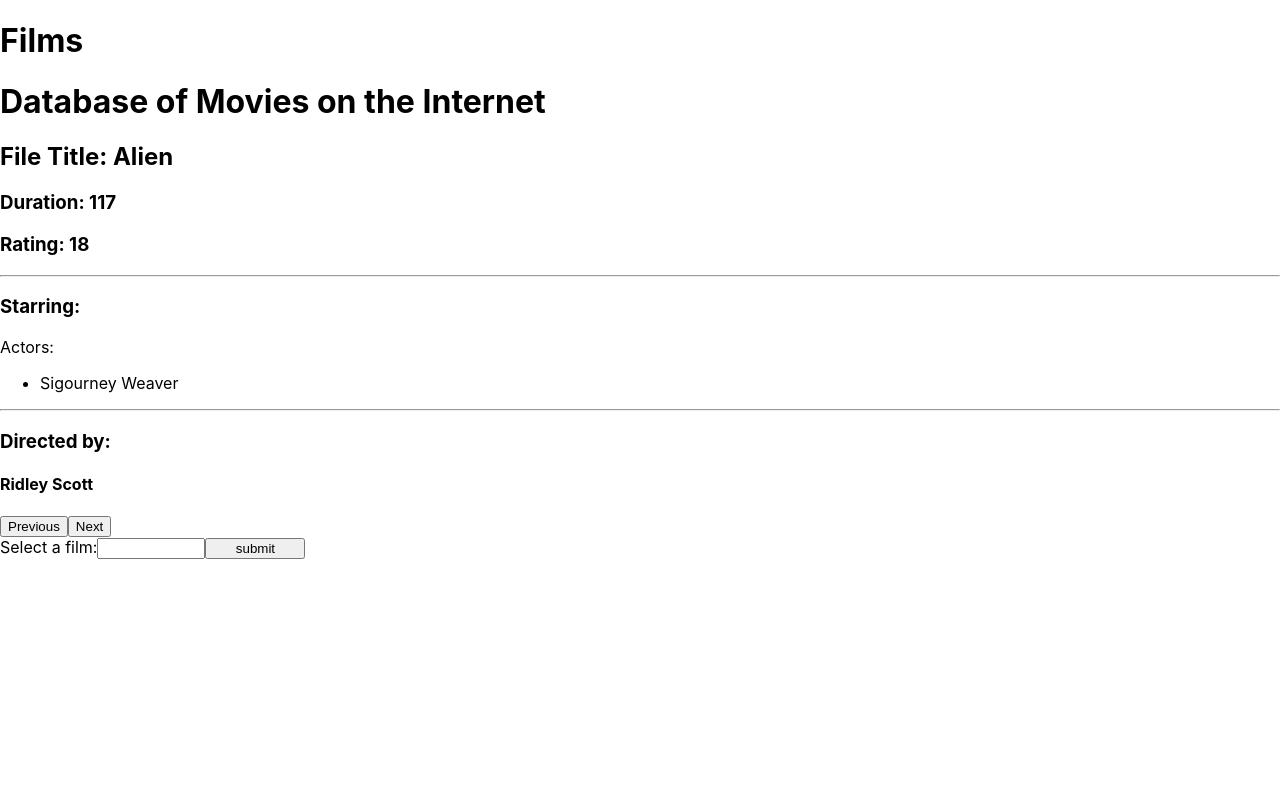
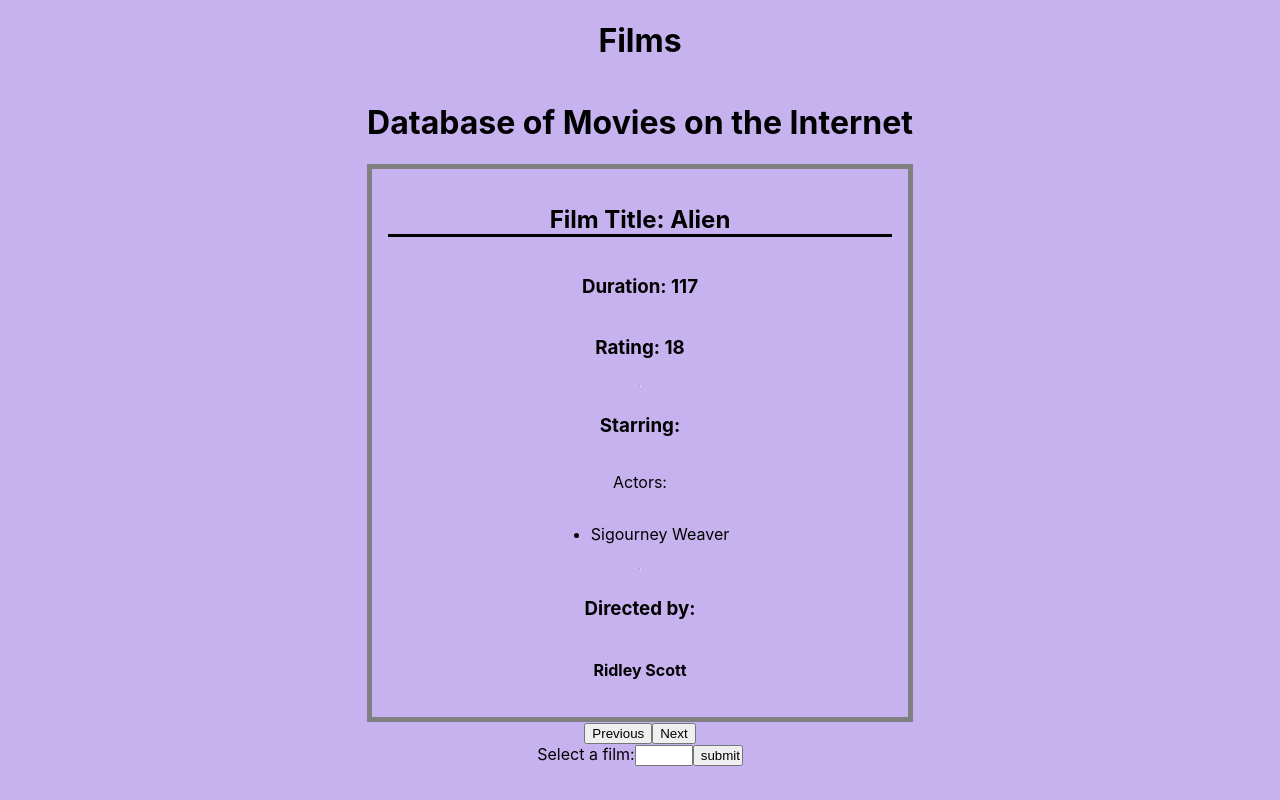
Before and after one commit to alimaa05/films_props_states_exercise, a React (Create React App) app: page / in a window 1280 px wide. Built offline with nearby package versions, Linux system fonts and the light colour scheme.

Commit message:
add some basic css styling

```diff
--- a/src/App.css
+++ b/src/App.css
@@ -1,3 +1,31 @@
+
+
 input{
-    width: 100px;
+    width: 50px;
 }
+
+body{
+    background-color: rgb(199, 178, 240);
+
+}
+
+#root{
+    display: flex;
+    flex-direction: column;
+    align-items: center;
+    text-align: center;
+}
+
+.film-container{
+   border:5px solid gray;
+   display: flex;
+   flex-direction: column;
+   align-items: center;
+   padding: 1rem;
+}
+
+.title{
+    border-bottom: 3px solid black;
+    width: 100%;
+    text-align: center;
+}
--- a/src/components/Film.js
+++ b/src/components/Film.js
@@ -10,8 +10,8 @@ const Film = ({film}) => {
 
 // <hr /> - visual line break
     return(
-        <>
-            <h2>File Title: {film.title}</h2>
+        <div className='film-container'>
+            <h2 className="title">Film Title: {film.title}</h2>
             <h3>Duration: {film.duration}</h3>
             <h3>Rating: {film.rating}</h3>
 
@@ -26,7 +26,7 @@ const Film = ({film}) => {
             <h3>Directed by: </h3>
             <h4>{film.director.name}</h4>
 
-        </>
+        </div>
     )
 
 }
```
